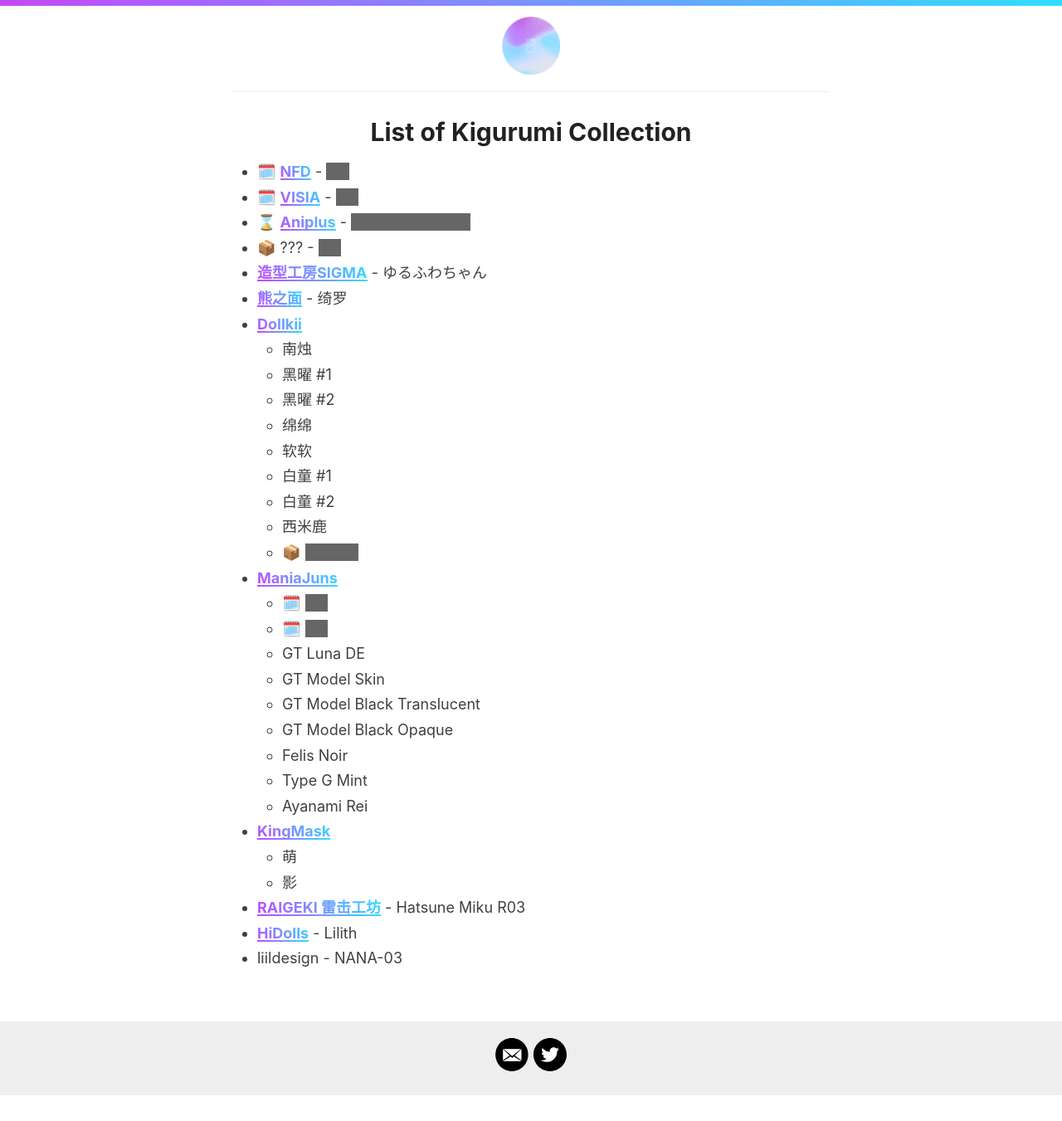
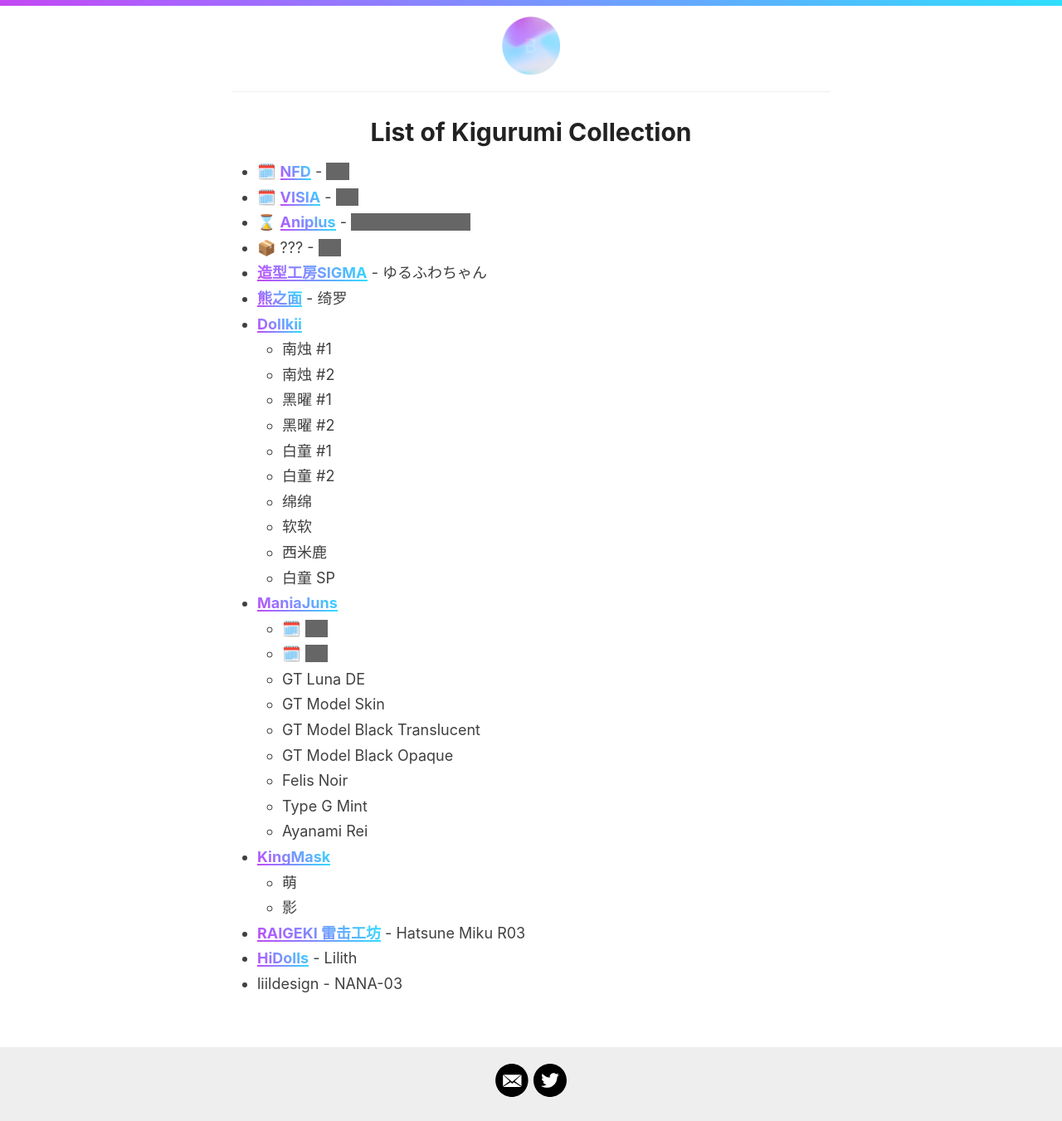
Before and after one commit to 98827ddb7e5a2c2e261912a23d9251d6/98827ddb7e5a2c2e261912a23d9251d6.github.io, a Jekyll site: the page built from _pages/kig-list.md, in a window 1280 px wide. Shown: the whole page at 83% size. Built offline with Jekyll 4.4.1, drawn with Linux system fonts in a browser that asks for light colours; before the commit the page ends 1321 px from its top, so only the background shows below that.

Commit message:
- Two new Kigs

```diff
--- a/_pages/kig-list.md
+++ b/_pages/kig-list.md
@@ -11,15 +11,16 @@
 - [造型工房SIGMA](https://www.buildupstudiosigma.com){:target="_blank" rel="noopener"} - ゆるふわちゃん
 - [熊之面](https://weibo.com/u/6450364112){:target="_blank" rel="noopener"} - 绮罗
 - [Dollkii](https://weibo.com/u/6727163726){:target="_blank" rel="noopener"}
-	- 南烛
+	- 南烛 #1
+	- 南烛 #2
 	- 黑曜 #1
 	- 黑曜 #2
+	- 白童 #1
+	- 白童 #2
 	- 绵绵
 	- 软软
-	- 白童 #1
-	- 白童 #2
 	- 西米鹿
-	- 📦 <span class="hidden-text">白童 SP<span>
+	- 白童 SP
 - [ManiaJuns](https://twitter.com/maniajuns){:target="_blank" rel="noopener"}
 	- 🗓️ <span class="hidden-text">???<span>
 	- 🗓️ <span class="hidden-text">???<span>
```
